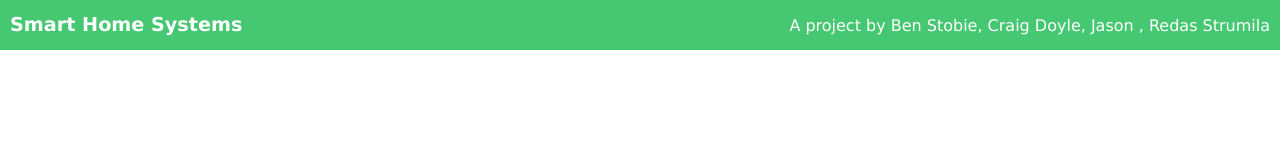
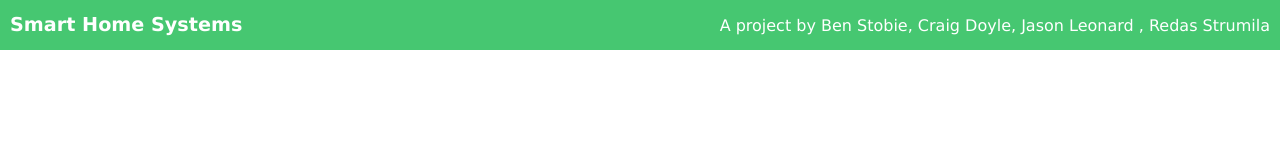
Before and after one commit to Das-Horn/IOT-Project-Y3, a Next.js app in the folder backend-web/: page / in a window 1280 px wide. Shown: the top 160 px of the page. Built offline with nearby package versions, Linux system fonts and the light colour scheme.

Commit message:
Jason name fix

```diff
--- a/backend-web/Components/Header.js
+++ b/backend-web/Components/Header.js
@@ -6,7 +6,7 @@ export default class Header extends React.Component {
         return(
             <div className={styles.Frame}>
                 <h1>Smart Home Systems</h1>
-                <p>A project by Ben Stobie, Craig Doyle, Jason , Redas Strumila</p>
+                <p>A project by Ben Stobie, Craig Doyle, Jason Leonard , Redas Strumila</p>
             </div>
         );
     }
```
